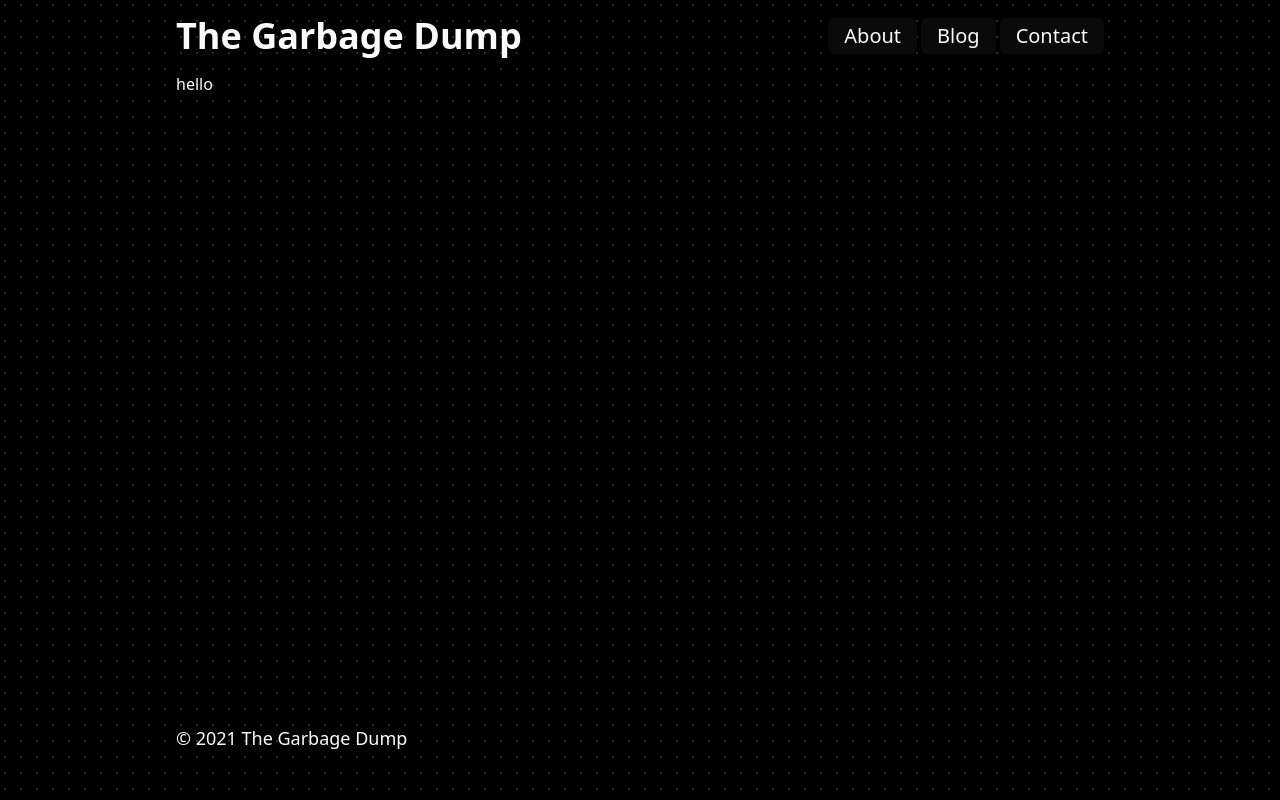
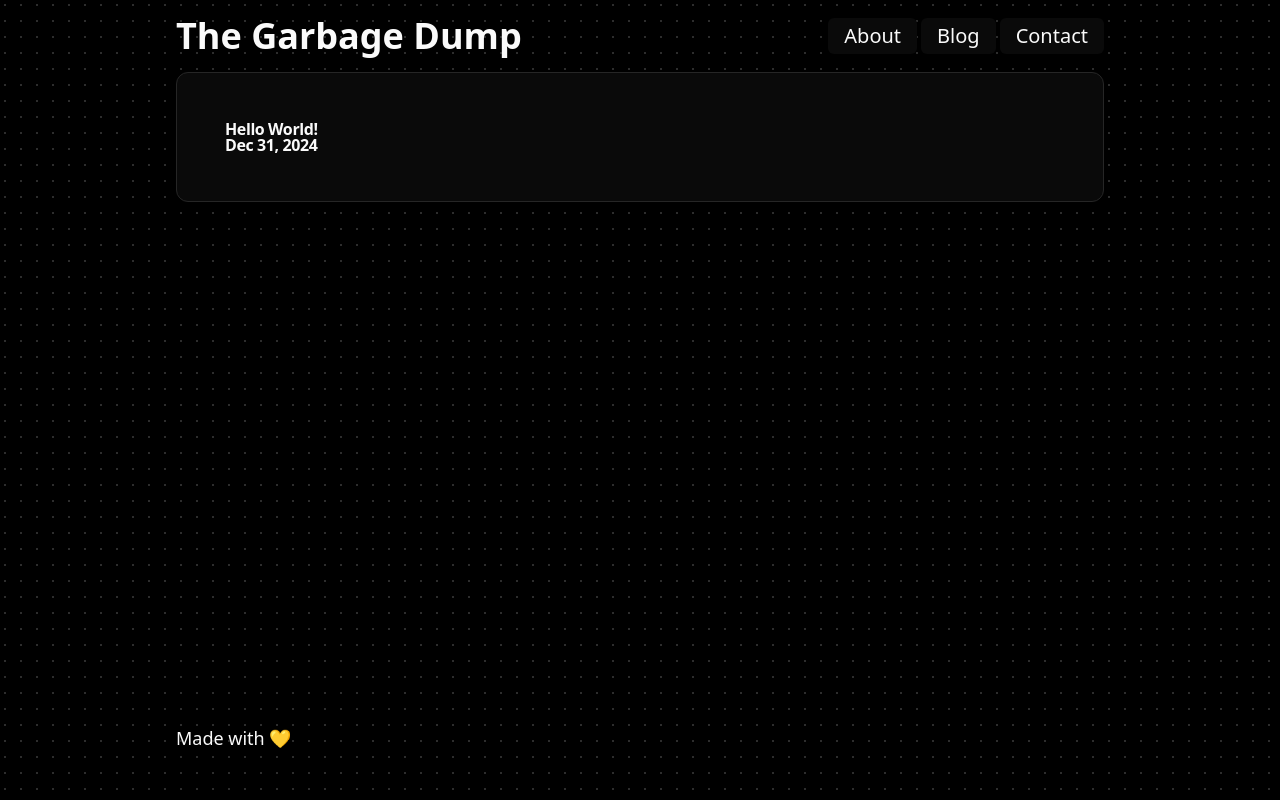
Before and after one commit to Steven-UY/personal-blog, a Next.js app: page / in a window 1280 px wide. Built offline with nearby package versions, Linux system fonts and the light colour scheme.

Commit message:
card rendered with markdown metadata

```diff
--- a/package.json
+++ b/package.json
@@ -16,6 +16,7 @@
     "clsx": "^2.1.1",
     "framer-motion": "^11.15.0",
     "gra": "^1.2.0",
+    "gray-matter": "^4.0.3",
     "lucide-react": "^0.469.0",
     "mini-svg-data-uri": "^1.4.4",
     "next": "15.1.2",
--- /dev/null
+++ b/posts/hello_world.md
@@ -0,0 +1,4 @@
+---
+title: "Hello World!"
+date: "Dec 31, 2024"
+---
--- a/src/app/globals.css
+++ b/src/app/globals.css
@@ -69,3 +69,12 @@
     @apply bg-background text-foreground;
   }
 }
+
+.postsContainer{
+  grid-template-columns: repeat(2, minmax(0, 1fr));
+  gap: 24px;
+}
+
+.postCard{
+  padding: 24px;
+}
--- a/src/app/layout.tsx
+++ b/src/app/layout.tsx
@@ -1,7 +1,7 @@
 import type { Metadata } from "next";
 import { Geist, Geist_Mono } from "next/font/google";
 import "./globals.css";
-import { Header, Footer, Content } from "@/components";
+import { Header, Footer} from "@/components";
 
 const geistSans = Geist({
   variable: "--font-geist-sans",
--- a/src/app/page.tsx
+++ b/src/app/page.tsx
@@ -1,9 +1,22 @@
-import { Header, Footer, Content } from "@/components";
+import { PostCard } from "@/components";
 import { Menu } from "lucide-react";
 import Image from "next/image";
+import getPostMetadata from "../../utils/getPostMetadata";
+
+
 
 export default function Home() {
+  const postMetadata = getPostMetadata('posts');
+  console.log(postMetadata);
   return (
-    <main>hello</main>
+    <main>
+      <div className="postsContainer">
+        {postMetadata.map((post, postIndex) => {
+          return(
+            <PostCard key={postIndex} post={post}></PostCard>
+          )
+        })}
+      </div>
+    </main>
   );
 }
--- a/src/components/Content.tsx
+++ /dev/null
@@ -1,11 +0,0 @@
-import React from 'react'
-
-const Content = () => {
-    return (
-        <div className = "flew-grow py-8">
-            <h1 className="text-4xl font-bold text-left">Posts</h1>
-        </div>
-    )
-}
-
-export default Content
--- a/src/components/Footer.tsx
+++ b/src/components/Footer.tsx
@@ -4,7 +4,7 @@ const Footer = () => {
     return (
         <footer className="text-card-foreground shadow-md">
             <div className="container mx-auto flex items-center justify-between py-12">
-                <p className="text-lg">© 2021 The Garbage Dump</p>
+                <p className="text-lg flex">Made with 💛</p>
             </div>
         </footer>
     )
--- /dev/null
+++ b/src/components/PostCard.tsx
@@ -0,0 +1,37 @@
+import React from 'react'
+import Link from "next/link";
+import {
+    Card,
+    CardContent,
+    CardDescription,
+    CardFooter,
+    CardHeader,
+    CardTitle,
+  } from "@/components/ui/card"
+
+type PostCardProps = {
+    post: {
+        title: string,
+        date: string,
+        slug: string
+    }
+}
+
+const PostCard: React.FC<PostCardProps> = ( {post} ) => {
+    return (
+        <Card>
+            <CardHeader>
+                <CardTitle>
+                <Link href={''}>
+                <div className="postCard">
+                    <h3>{post.title}</h3>
+                    <p>{post.date}</p>
+                </div>
+                </Link>
+                </CardTitle>
+            </CardHeader>
+        </Card>
+    )
+}
+
+export default PostCard
--- /dev/null
+++ b/utils/getPostMetadata.ts
@@ -0,0 +1,20 @@
+import fs from 'fs';
+import matter from 'gray-matter';
+
+export default function getPostMetadata(basePath: string){
+    const folder = basePath + '/';
+    const files = fs.readdirSync(folder);
+    const markdownPosts = files.filter(file => file.endsWith('.md'));
+
+    // get file data using gray-matter
+    const posts = markdownPosts.map((filename) => {
+        const fileContents = fs.readFileSync(`${basePath}/${filename}`, 'utf8');
+        const matterResult = matter(fileContents);
+        return{
+            title: matterResult.data.title,
+            date: matterResult.data.date,
+            slug: filename.replace('.md', ''),
+        }
+    })
+    return posts;
+}
```
Also changed, not shown: src/components/index.ts (+4 -3 lines), src/app/post/[slug]/page.tsx (renamed from src/app/posts/[slug]/page.tsx), 1 other file (tests, documents, lock files or other folders).
